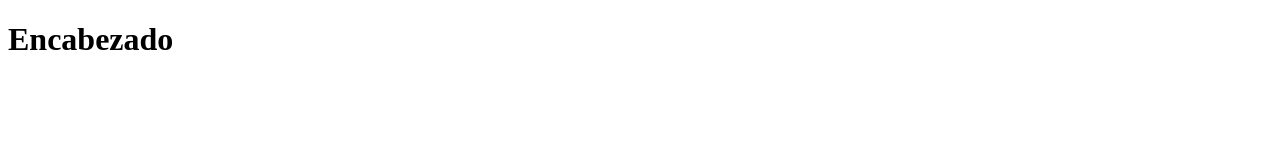
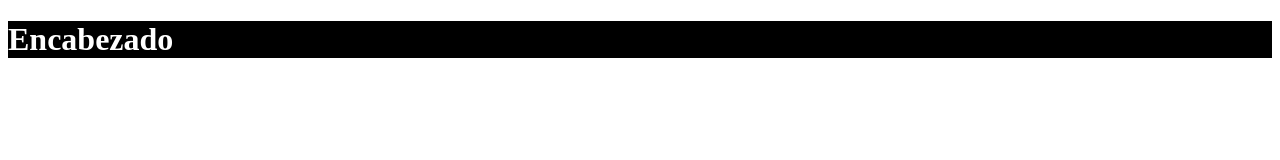
Before and after one commit to JoshuaSanchez21/new-repo, a plain HTML site: page index.html in a window 1280 px wide. Drawn offline with Linux system fonts and the light colour scheme.

Commit message:
Segundo commit, estilos agregados

```diff
--- a/index.html
+++ b/index.html
@@ -4,6 +4,7 @@
     <meta charset="UTF-8" />
     <meta name="viewport" content="width=device-width, initial-scale=1.0" />
     <title>Document</title>
+    <link rel="stylesheet" href="style.css" />
   </head>
   <body>
     <h1>Encabezado</h1>
--- a/style.css
+++ b/style.css
@@ -0,0 +1,4 @@
+h1 {
+  background-color: black;
+  color: white;
+}
```
